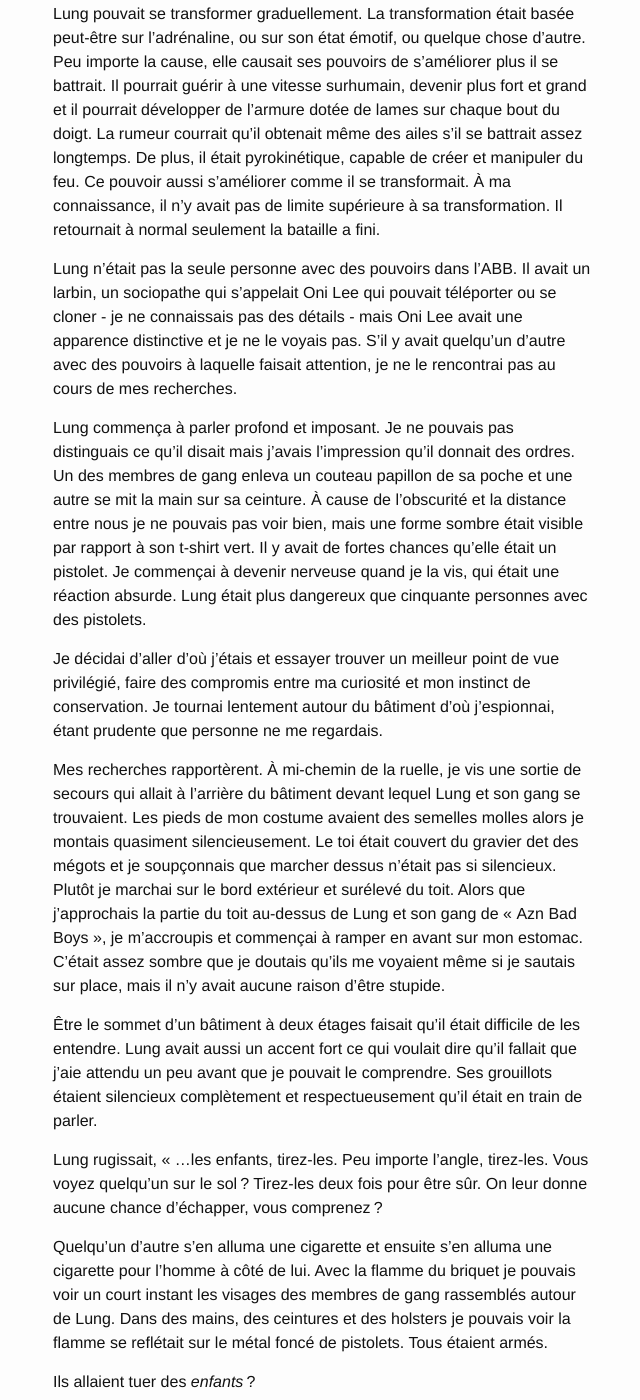
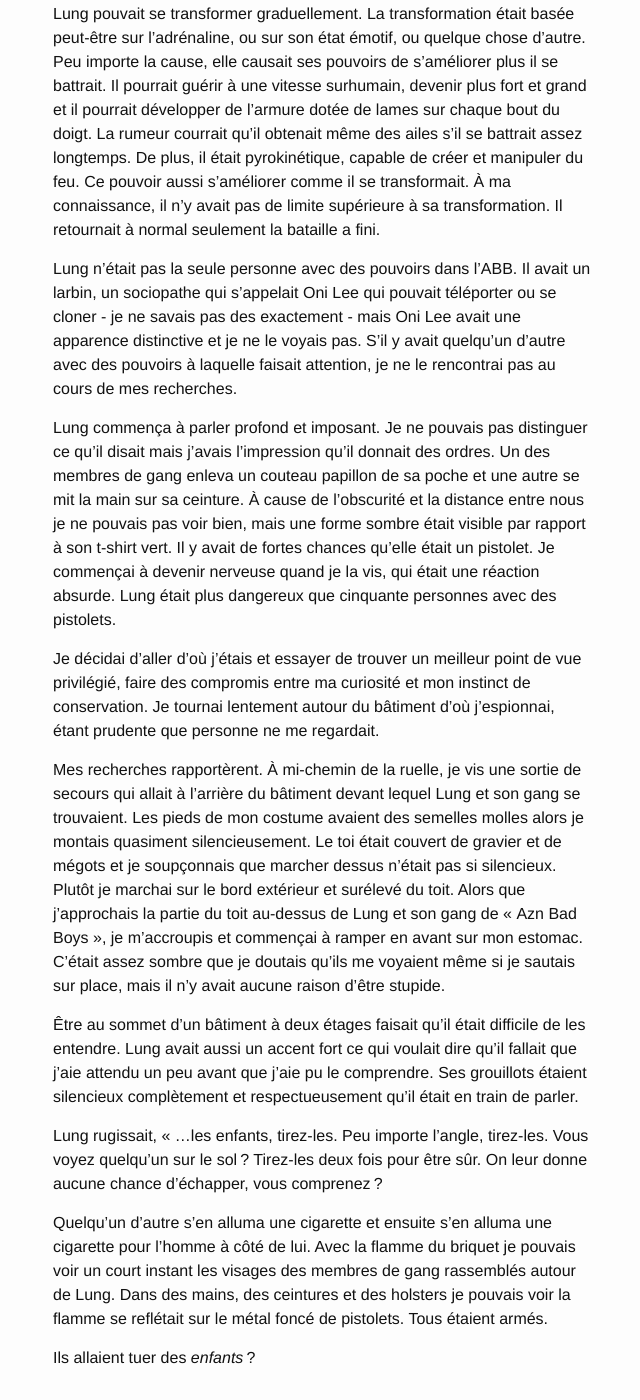
Before and after one commit to parahumains/parahumains.github.io, a Jekyll site: the page built from _posts/gestation/2017-04-03-gestation-03.md, in a window 1280 px wide and 1400 px high, scrolled down 2553 px. Shown: the whole window, without its empty margins (317-957 px from the left). Built offline with Jekyll 4.4.1, drawn with Linux system fonts in a browser that asks for light colours; some of the changed text lies outside the part shown.

Commit message:
First pass through Gestation 1.3 for grammar

```diff
--- a/_posts/gestation/2017-04-03-gestation-03.md
+++ b/_posts/gestation/2017-04-03-gestation-03.md
@@ -24,10 +24,10 @@ On peut voir n'importe où dans les Docks un des monuments de Brockton Bay, le s
 En plus d'étant une merveille d'architecture, avec ses arches et ses tours, le SP était une base d'opérations volante pour un escadron de super-héros de la région, équipée avec un champ de force et un système de défense sophistiqué.
 Aucun n'a jamais été utilisé, mais c'était imposant néanmoins.
 
-Si on se dirigea d'est du Boardwalk, loin de l'eau, on finit dans l'endroit qui appelé les « Docks » par du coin.
+Si on se dirigea d'est du Boardwalk, loin de l'eau, on finit dans l'endroit qui appelait les « Docks » par du coin.
 Quand le commerce d'exportation se tarit, il y avait soudainement beaucoup de personnes chômeuses.
 Les personnes les plus riches et ingénieuses avaient réussi à gagner plus d'argent, dirigeaient les ressources de la ville vers la technologie et la banque, mais des personnes qui ont été employées par les navires avaient peu d'options disponibles.
-Elles pouvaient sortir de Brockton Bay, y rester et essayer trouver le travail ou se tourner à l'activité illicite.
+Elles pouvaient sortir de Brockton Bay, y rester et essayer de trouver le travail ou se tourner à l'activité illicite.
 
 Tout cela contribua au boom de la population de super-méchants.
 La rentrée de capital financier combinèrent avec un pool de suppôts potentiels à faire Brockton Bay l'endroit à être pour des méchants à la fin des années 90.
@@ -78,30 +78,30 @@ Ce pouvoir aussi s'améliorer comme il se transformait.
 Il retournait à normal seulement la bataille a fini.
 
 Lung n'était pas la seule personne avec des pouvoirs dans l'ABB.
-Il avait un larbin, un sociopathe qui s'appelait Oni Lee qui pouvait téléporter ou se cloner - je ne connaissais pas des détails - mais Oni Lee avait une apparence distinctive et je ne le voyais pas.
+Il avait un larbin, un sociopathe qui s'appelait Oni Lee qui pouvait téléporter ou se cloner - je ne savais pas des exactement - mais Oni Lee avait une apparence distinctive et je ne le voyais pas.
 S'il y avait quelqu'un d'autre avec des pouvoirs à laquelle faisait attention, je ne le rencontrai pas au cours de mes recherches.
 
 Lung commença à parler profond et imposant.
-Je ne pouvais pas distinguais ce qu'il disait mais j'avais l'impression qu'il donnait des ordres.
+Je ne pouvais pas distinguer ce qu'il disait mais j'avais l'impression qu'il donnait des ordres.
 Un des membres de gang enleva un couteau papillon de sa poche et une autre se mit la main sur sa ceinture.
 À cause de l'obscurité et la distance entre nous je ne pouvais pas voir bien, mais une forme sombre était visible par rapport à son t-shirt vert.
 Il y avait de fortes chances qu'elle était un pistolet.
 Je commençai à devenir nerveuse quand je la vis, qui était une réaction absurde.
 Lung était plus dangereux que cinquante personnes avec des pistolets.
 
-Je décidai d'aller d'où j'étais et essayer trouver un meilleur point de vue privilégié, faire des compromis entre ma curiosité et mon instinct de conservation.
-Je tournai lentement autour du bâtiment d'où j'espionnai, étant prudente que personne ne me regardais.
+Je décidai d'aller d'où j'étais et essayer de trouver un meilleur point de vue privilégié, faire des compromis entre ma curiosité et mon instinct de conservation.
+Je tournai lentement autour du bâtiment d'où j'espionnai, étant prudente que personne ne me regardait.
 
 Mes recherches rapportèrent.
 À mi-chemin de la ruelle, je vis une sortie de secours qui allait à l'arrière du bâtiment devant lequel Lung et son gang se trouvaient.
 Les pieds de mon costume avaient des semelles molles alors je montais quasiment silencieusement.
-Le toi était couvert du gravier det des mégots et je soupçonnais que marcher dessus n'était pas si silencieux.
+Le toi était couvert de gravier et de mégots et je soupçonnais que marcher dessus n'était pas si silencieux.
 Plutôt je marchai sur le bord extérieur et surélevé du toit.
 Alors que j'approchais la partie du toit au-dessus de Lung et son gang de « Azn Bad Boys », je m'accroupis et commençai à ramper en avant sur mon estomac.
 C'était assez sombre que je doutais qu'ils me voyaient même si je sautais sur place, mais il n'y avait aucune raison d'être stupide.
 
-Être le sommet d'un bâtiment à deux étages faisait qu'il était difficile de les entendre.
-Lung avait aussi un accent fort ce qui voulait dire qu'il fallait que j'aie attendu un peu avant que je pouvait le comprendre.
+Être au sommet d'un bâtiment à deux étages faisait qu'il était difficile de les entendre.
+Lung avait aussi un accent fort ce qui voulait dire qu'il fallait que j'aie attendu un peu avant que j'aie pu le comprendre.
 Ses grouillots étaient silencieux complètement et respectueusement qu'il était en train de parler.
 
 Lung rugissait, « ...les enfants, tirez-les.
```
